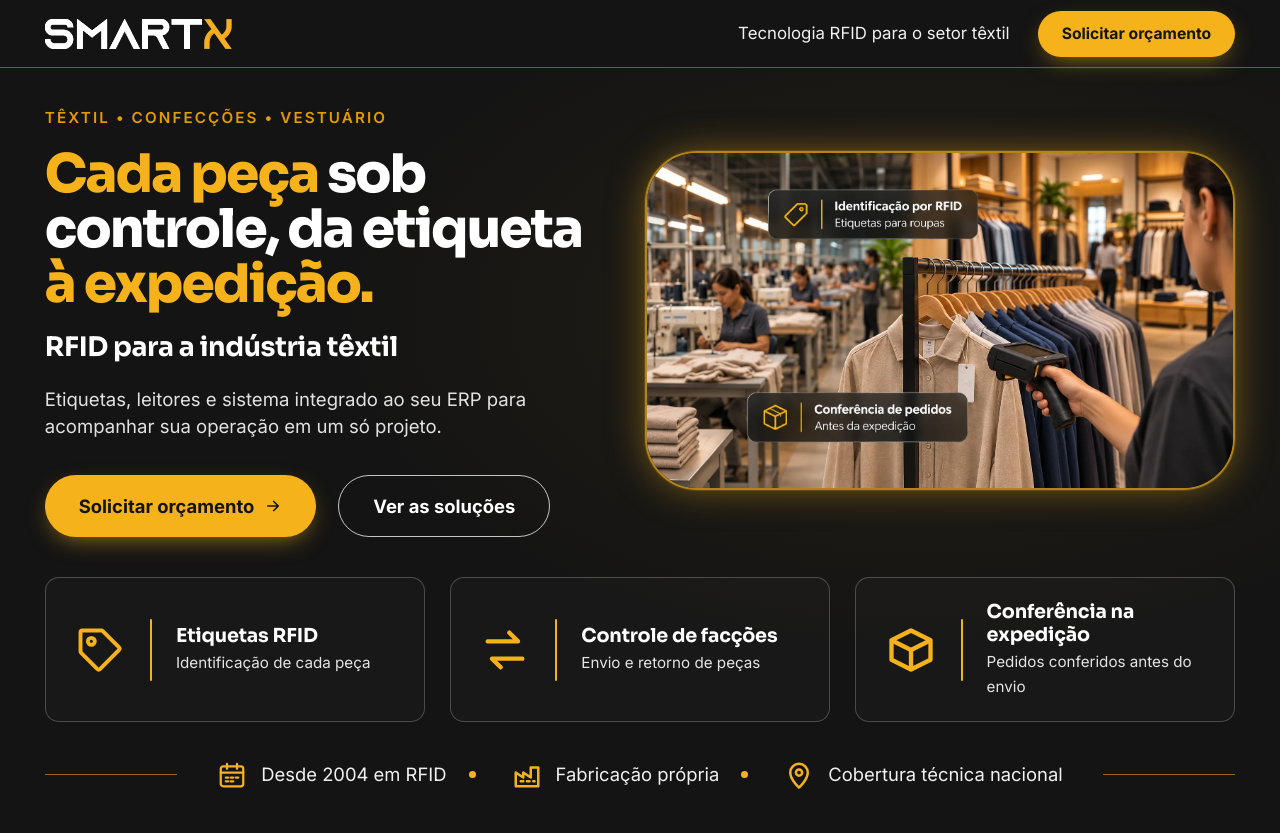
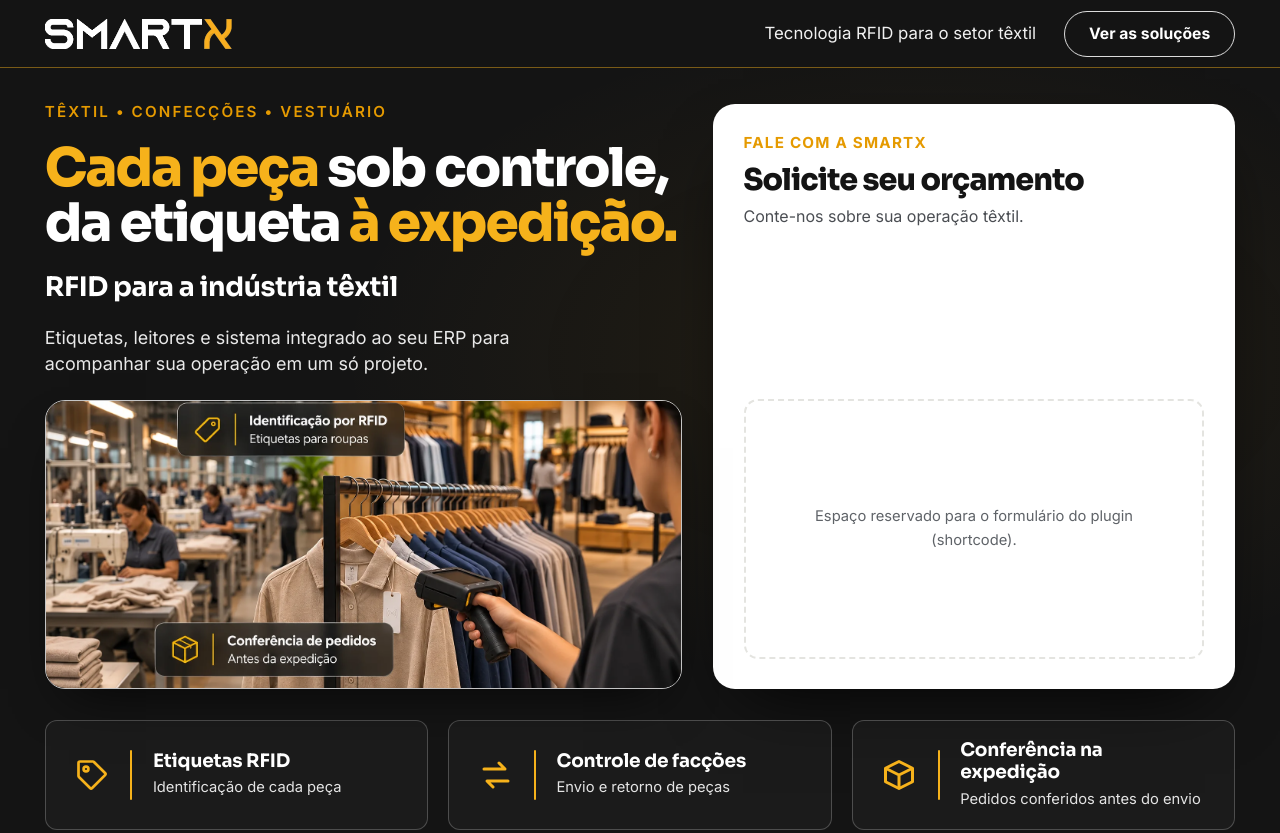
Before and after one commit to harpyacessory-ux/SmartxTextil, a plain HTML site: page index.html in a window 1280 px wide. Shown: the top 833 px of the page. Drawn offline with Linux system fonts and the light colour scheme.

Commit message:
Página: marca header e hero como aprovados
Co-Authored-By: Claude Opus 5.5 <noreply@anthropic.com>

```diff
--- a/index.html
+++ b/index.html
@@ -135,21 +135,24 @@ section{padding:clamp(64px,9vw,112px) 0}
 .nav img{height:30px;width:auto}
 .nav-tag{margin-left:auto;font-size:1.05rem;color:#f1f1f1}
 .nav .btn{min-height:46px;padding:0 24px;font-size:.98rem}
+.nav .btn-ghost{border:1.5px solid rgba(255,255,255,.85)}
+.nav .btn-ghost:hover{background:rgba(255,255,255,.06)}
 
 /* ===== HERO ===== */
 .hero{position:relative;padding:calc(var(--nav-h) + 36px) 0 44px;color:#fff;background:radial-gradient(900px 520px at 72% 38%,rgba(246,178,27,.07),transparent 65%),#141414;overflow:hidden}
 .hero .wrap{max-width:1600px;padding:0 clamp(20px,3.5vw,56px)}
-.hero-grid{display:grid;grid-template-columns:minmax(0,1fr) minmax(0,1.04fr);gap:clamp(28px,2.6vw,44px);align-items:center}
+.hero-grid{display:grid;grid-template-columns:minmax(0,1.22fr) minmax(0,1fr);gap:clamp(28px,2.4vw,40px);align-items:stretch}
+.hero-copy{display:flex;flex-direction:column}
 .hero .eyebrow{font-size:.95rem;letter-spacing:.14em;margin-bottom:22px}
 .hero .eyebrow::before{display:none}
 .hero h1{color:#fff;font-size:clamp(2.3rem,4.15vw,4.3rem);line-height:1.03;letter-spacing:-.035em;margin:0 0 22px}
 .hero h1 .y{color:var(--x)}
 .hero h1 .kw{display:block;margin-top:20px;font-size:clamp(1.4rem,2.1vw,2.1rem);font-weight:700;letter-spacing:-.015em;line-height:1.2;color:#fff}
-.hero .sub{font-size:clamp(1.05rem,1.45vw,1.3rem);line-height:1.5;color:#e2e2e2;max-width:44ch;margin-bottom:34px}
+.hero .sub{font-size:clamp(1.05rem,1.4vw,1.3rem);line-height:1.45;color:#e9e9e9;max-width:46ch;margin-bottom:clamp(20px,1.8vw,28px)}
 .hero-cta{display:flex;flex-wrap:wrap;gap:22px}
 .hero-cta .btn{min-height:62px;padding:0 34px;font-size:1.15rem}
 .hero-cta .btn-ghost{border-color:rgba(255,255,255,.75)}
-.hero-media{position:relative;margin:0;border-radius:52px;overflow:hidden;aspect-ratio:1655/950;border:2px solid rgba(246,178,27,.7);box-shadow:0 0 0 1px rgba(246,178,27,.15),0 0 38px -4px rgba(246,178,27,.5)}
+.hero-media{position:relative;margin:auto 0 0;border-radius:20px;overflow:hidden;aspect-ratio:1655/752;border:1.5px solid rgba(255,255,255,.75);box-shadow:0 24px 50px -24px rgba(0,0,0,.8)}
 .hero-media picture,.hero-media img{width:100%;height:100%}
 .hero-media img{object-fit:cover;object-position:50% 50%}
 .chip-f{position:absolute;display:flex;align-items:center;gap:18px;padding:16px 24px;border-radius:14px;background:rgba(32,32,32,.86);backdrop-filter:blur(8px);-webkit-backdrop-filter:blur(8px);border:1px solid rgba(255,255,255,.16);box-shadow:0 12px 30px -12px rgba(0,0,0,.6)}
@@ -159,12 +162,25 @@ section{padding:clamp(64px,9vw,112px) 0}
 .chip-f small{display:block;font-size:1rem;color:#e6e6e6}
 .chip-f.c1{top:12%;left:21%}
 .chip-f.c2{bottom:10%;left:17%}
-.hero-feats{display:grid;grid-template-columns:repeat(3,1fr);gap:clamp(16px,2vw,28px);margin-top:40px}
-.hfeat{display:flex;align-items:center;gap:24px;padding:22px clamp(20px,2.2vw,40px);border-radius:14px;border:1px solid rgba(255,255,255,.22);background:rgba(255,255,255,.02)}
-.hfeat svg{width:52px;height:52px;color:var(--x);flex:none}
-.hfeat i{height:62px;align-self:center}
-.hfeat b{display:block;font:700 clamp(1.1rem,1.5vw,1.55rem)/1.2 var(--f-display);color:#fff;letter-spacing:-.01em}
-.hfeat small{display:block;font-size:clamp(.95rem,1.15vw,1.15rem);color:#e4e4e4;margin-top:4px}
+.hero-form{align-self:stretch;display:flex;flex-direction:column;padding:clamp(26px,2.4vw,40px);border-radius:22px;background:#fff;color:var(--text);box-shadow:0 30px 70px -30px rgba(0,0,0,.9)}
+.hero-form .k{font:800 .95rem/1 var(--f-text);letter-spacing:.08em;text-transform:uppercase;color:var(--x-deep);margin:0 0 14px}
+.hero-form h2{font-size:clamp(1.7rem,2.35vw,2.45rem);font-weight:800;letter-spacing:-.03em;line-height:1.08;color:var(--ink);margin:0 0 8px}
+.hero-form .lead{font-size:clamp(1rem,1.15vw,1.15rem);color:#4a4d52;margin:0 0 clamp(18px,1.8vw,28px)}
+.hero-form .form-slot{flex:1;min-height:0}
+.hero-form .form-placeholder{flex:1;display:grid;place-items:center;min-height:260px}
+/* Visual do mockup aplicado ao formulário do plugin quando ele for colado no slot */
+.hero-form label{display:block;margin:0 0 6px;font-weight:700;font-size:1rem;color:var(--ink)}
+.hero-form input:not([type=checkbox]):not([type=radio]):not([type=submit]),.hero-form select,.hero-form textarea{width:100%;min-height:50px;margin:0 0 16px;padding:0 18px;border:1px solid #c9cbcf;border-radius:10px;background:#efefef;font:400 1.05rem/1.2 var(--f-text);color:var(--ink)}
+.hero-form textarea{padding:14px 18px;min-height:96px}
+.hero-form input:focus,.hero-form select:focus,.hero-form textarea:focus{outline:2px solid var(--x);border-color:transparent;background:#fff}
+.hero-form button[type=submit],.hero-form input[type=submit]{width:100%;min-height:62px;margin-top:10px;border:0;border-radius:12px;background:var(--x);color:#141414;font:800 1.2rem/1 var(--f-display);letter-spacing:-.01em;cursor:pointer;box-shadow:0 10px 24px -10px rgba(246,178,27,.7)}
+.hero-form button[type=submit]:hover,.hero-form input[type=submit]:hover{background:#ffc23d}
+.hero-feats{display:grid;grid-template-columns:repeat(3,1fr);gap:clamp(16px,1.6vw,26px);margin-top:clamp(28px,2.4vw,36px)}
+.hfeat{display:flex;align-items:center;gap:clamp(16px,1.6vw,24px);padding:clamp(16px,1.4vw,22px) clamp(20px,2.2vw,36px);border-radius:12px;border:1px solid rgba(255,255,255,.22);background:rgba(255,255,255,.03)}
+.hfeat svg{width:clamp(36px,2.8vw,46px);height:clamp(36px,2.8vw,46px);color:var(--x);flex:none}
+.hfeat i{height:50px;align-self:center}
+.hfeat b{display:block;font:700 clamp(1.05rem,1.45vw,1.5rem)/1.2 var(--f-display);color:#fff;letter-spacing:-.01em}
+.hfeat small{display:block;font-size:clamp(.92rem,1.1vw,1.12rem);color:#e4e4e4;margin-top:4px}
 .hero-seals{display:flex;align-items:center;gap:40px;margin-top:38px}
 .hero-seals::before,.hero-seals::after{content:"";flex:1;height:1px;background:rgba(246,178,27,.55)}
 .hero-seals ul{display:flex;align-items:center;gap:22px;list-style:none;margin:0;padding:0}
@@ -173,7 +189,9 @@ section{padding:clamp(64px,9vw,112px) 0}
 .hero-seals svg{width:30px;height:30px;color:var(--x)}
 @media (max-width:1100px){
   .hero-grid{grid-template-columns:1fr}
-  .hero-copy{max-width:720px}
+  .hero-copy{max-width:760px}
+  .hero-media{margin-top:4px}
+  .hero-form{max-width:760px}
   .hero-seals::before,.hero-seals::after{display:none}
   .hero-seals{justify-content:flex-start}
   .hero-seals ul{flex-wrap:wrap}
@@ -415,13 +433,14 @@ footer address{font-style:normal}
   <div class="wrap">
     <a href="#topo" aria-label="Smartx — início"><img src="assets/logo-smartx-branco.webp" alt="Smartx" width="744" height="119"></a>
     <span class="nav-tag">Tecnologia RFID para o setor têxtil</span>
-    <a class="btn btn-x" href="#contato">Solicitar orçamento</a>
+    <a class="btn btn-ghost" href="#solucoes">Ver as soluções</a>
   </div>
 </header>
 
 <main id="topo">
 
 <!-- ===== HERO ===== -->
+<!-- APROVADO em 27/11/2026: header + hero (título, foto, 3 cards e selos) ficam como estão. Não alterar sem pedido. -->
 <section class="hero" aria-labelledby="h1">
   <div class="wrap">
     <div class="hero-grid">
@@ -430,17 +449,26 @@ footer address{font-style:normal}
         <h1 id="h1"><span class="y">Cada peça</span> sob controle, da etiqueta <span class="y">à expedição.</span>
           <span class="kw">RFID para a indústria têxtil</span></h1>
         <p class="sub">Etiquetas, leitores e sistema integrado ao seu ERP para acompanhar sua operação em um só projeto.</p>
-        <div class="hero-cta">
-          <a class="btn btn-x" href="#contato">Solicitar orçamento <svg><use href="#i-arrow"/></svg></a>
-          <a class="btn btn-ghost" href="#solucoes">Ver as soluções</a>
-        </div>
+        <figure class="hero-media">
+          <picture>
+            <source media="(max-width:760px)" srcset="assets/hero-rfid-textil-mobile.webp">
+            <img src="assets/hero-rfid-textil.webp" alt="Arara de roupas com tag RFID sendo lida por coletor, com a confecção ao fundo: identificação por RFID e conferência de pedidos antes da expedição" width="1655" height="950" fetchpriority="high">
+          </picture>
+        </figure>
       </div>
-      <figure class="hero-media">
-        <picture>
-          <source media="(max-width:760px)" srcset="assets/hero-rfid-textil-mobile.webp">
-          <img src="assets/hero-rfid-textil.webp" alt="Arara de roupas com tag RFID sendo lida por coletor, com a confecção ao fundo: identificação por RFID e conferência de pedidos antes da expedição" width="1655" height="950" fetchpriority="high">
-        </picture>
-      </figure>
+      <aside class="hero-form" id="orcamento" aria-labelledby="h-form">
+        <p class="k">Fale com a Smartx</p>
+        <h2 id="h-form">Solicite seu orçamento</h2>
+        <p class="lead">Conte-nos sobre sua operação têxtil.</p>
+        <!-- =========================================================
+             SHORTCODE DO PLUGIN (formulário do topo) — colar aqui dentro.
+             Campos do mockup: Nome · Empresa · E-mail profissional · WhatsApp.
+             Botão: "Solicitar orçamento". Os campos e o botão do plugin
+             herdam o visual do mockup pelo CSS de .hero-form.
+             ========================================================= -->
+        <div class="form-slot" id="hero-form-slot"></div>
+        <div class="form-placeholder">Espaço reservado para o formulário do plugin (shortcode).</div>
+      </aside>
     </div>
 
     <div class="hero-feats">
```
